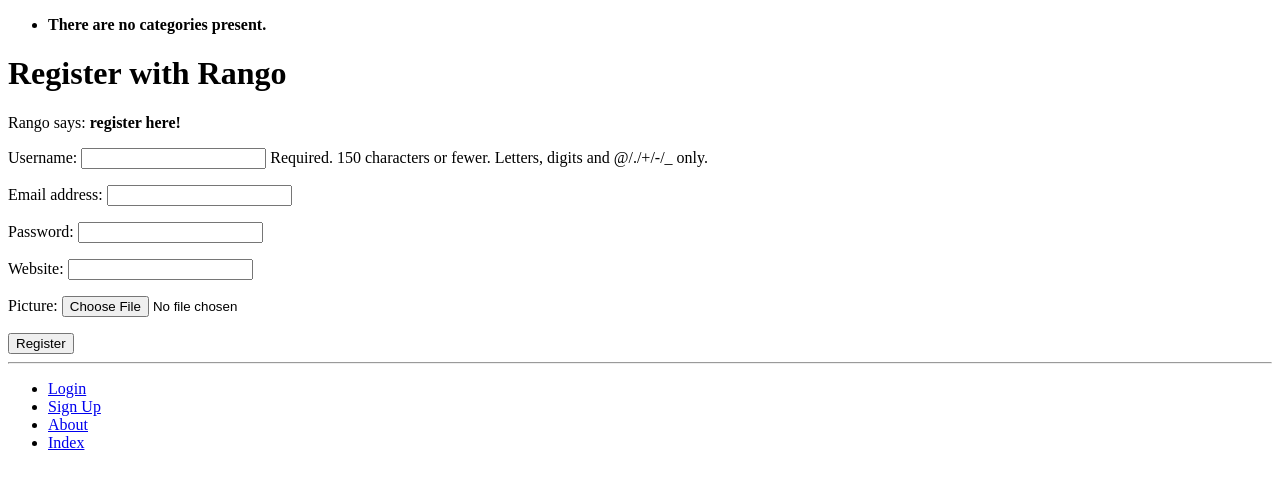
After one commit to NoobleeGt/Project_1, a Django app: page /rango/register/ in a window 1280 px wide. The commit adds this page. Shown: the top 489 px of the page. Run offline with Django 3.2, Linux system fonts and the light colour scheme; data that the repository does not hold is empty.

Commit message:
chapter 9 complete

```diff
--- a/rango/admin.py
+++ b/rango/admin.py
@@ -1,5 +1,5 @@
 from django.contrib import admin
-from .models import Category, Page
+from .models import Category, Page, UserProfile
 
 
 class CategoryAdmin(admin.ModelAdmin):
@@ -11,3 +11,4 @@ class PageAdmin(admin.ModelAdmin):
 
 admin.site.register(Category, CategoryAdmin)
 admin.site.register(Page, PageAdmin)
+admin.site.register(UserProfile)
--- a/rango/forms.py
+++ b/rango/forms.py
@@ -1,5 +1,6 @@
 from django import forms
-from .models import Category, Page
+from django.contrib.auth.models import User
+from .models import Category, Page, UserProfile
 
 
 class CategoryForm(forms.ModelForm):
@@ -30,3 +31,17 @@ class PageForm(forms.ModelForm):
     class Meta:
         model = Page
         exclude = ('category',)
+
+
+class UserForm(forms.ModelForm):
+    password = forms.CharField(widget=forms.PasswordInput())
+
+    class Meta:
+        model = User
+        fields = ('username', 'email', 'password')
+
+
+class UserProfileForm(forms.ModelForm):
+    class Meta:
+        model = UserProfile
+        fields = ('website', 'picture')
--- a/rango/models.py
+++ b/rango/models.py
@@ -1,5 +1,6 @@
 from django.db import models
 from django.template.defaultfilters import slugify
+from django.contrib.auth.models import User
 
 
 class Category(models.Model):
@@ -27,3 +28,12 @@ class Page(models.Model):
 
     def __str__(self):
         return self.title
+
+
+class UserProfile(models.Model):
+    user = models.OneToOneField(User)
+    website = models.URLField(blank=True)
+    picture = models.ImageField(upload_to='profile_images', blank=True)
+
+    def __str__(self):
+        return self.user.username
--- a/rango/templates/rango/base.html
+++ b/rango/templates/rango/base.html
@@ -29,15 +29,18 @@
 
     <div>
       <ul>
+      {% if user.is_authenticated %}
+	<li><a href="{% url 'rango:restricted' %}">Restricted Page</a></li>
+	<li><a href="{% url 'rango:logout' %}">Logout</a></li>
 	<li>
 	  <a href="{% url 'rango:add_category' %}">Add New Category</a>
 	</li>
-	<li>
-	  <a href="{% url 'rango:about' %}">About</a>
-	</li>
-	<li>
-	  <a href="{% url 'rango:index' %}">Index</a>
-	</li>
+      {% else %}
+	<li><a href="{% url 'rango:login' %}">Login</a></li>
+	<li><a href="{% url 'rango:register' %}">Sign Up</a></li>
+      {% endif %}
+	<li><a href="{% url 'rango:about' %}">About</a></li>
+	<li><a href="{% url 'rango:index' %}">Index</a></li>
       </ul>
     </div>
   </body>
--- a/rango/templates/rango/category.html
+++ b/rango/templates/rango/category.html
@@ -17,7 +17,9 @@
     {% else %}
       <strong>No pages currently in category.</strong>
     {% endif %}
-    <a href="{% url 'rango:add_page' category.slug %}">Add a Page</a><br/>
+    {% if user.is_authenticated %}
+      <a href="{% url 'rango:add_page' category.slug %}">Add a Page</a><br/>
+    {% endif %}
   {% else %}
     The specified category does not exist!
   {% endif %}
--- /dev/null
+++ b/rango/templates/rango/register.html
@@ -0,0 +1,24 @@
+{% extends "rango/base.html" %}
+{% load staticfiles %}
+
+{% block title_block %}
+  Register
+{% endblock %}
+
+{% block body_block %}
+  <h1>Register with Rango</h1>
+  {% if registered %}
+    Rango says: <strong>thank you for registering!</strong>
+    <a href="{% url 'rango:index' %}">Return to the homepage.</a><br/>
+  {% else %}
+    Rango says: <strong>register here!</strong><br/>
+    <form id="user_form" method="post" action=""
+      enctype="multipart/form-data">
+      {% csrf_token %}
+      {{ user_form.as_p }}
+      {{ profile_form.as_p }}
+
+      <input type="submit" name="submit" value="Register"/>
+    </form>
+  {% endif %}
+{% endblock %}
--- a/rango/urls.py
+++ b/rango/urls.py
@@ -5,11 +5,15 @@ app_name = 'rango'
 urlpatterns = [
     url(r'^$', views.index, name='index'),
     url(r'^about/$', views.about, name='about'),
+    url(r'^add_category/$', views.add_category, name='add_category'),
     url(r'^category/(?P<category_name_slug>[\w\-]+)/$',
         views.show_category,
         name='show_category'),
-    url(r'^add_category/$', views.add_category, name='add_category'),
     url(r'^category/(?P<category_name_slug>[\w\-]+)/add_page/$',
         views.add_page,
         name='add_page'),
+    url(r'^login/$', views.user_login, name='login'),
+    url(r'^logout/$', views.user_logout, name='logout'),
+    url(r'^register/$', views.register, name='register'),
+    url(r'^restricted/$', views.restricted, name='restricted'),
 ]
--- a/rango/views.py
+++ b/rango/views.py
@@ -1,6 +1,8 @@
+from django.contrib.auth import authenticate, login, logout
+from django.contrib.auth.decorators import login_required
 from django.shortcuts import render, redirect, get_object_or_404
 from .models import Category, Page
-from .forms import CategoryForm, PageForm
+from .forms import CategoryForm, PageForm, UserForm, UserProfileForm
 
 
 def about(request):
@@ -18,6 +20,7 @@ def index(request):
     return render(request, 'rango/index.html', context_dict)
 
 
+@login_required
 def add_category(request):
     form = CategoryForm
     if request.method == 'POST':
@@ -41,6 +44,7 @@ def show_category(request, category_name_slug):
     return render(request, 'rango/category.html', context_dict)
 
 
+@login_required
 def add_page(request, category_name_slug):
     category = get_object_or_404(Category, slug=category_name_slug)
     form = PageForm()
@@ -57,3 +61,71 @@ def add_page(request, category_name_slug):
             print(form.errors)
     context_dict = {'form': form, 'category': category}
     return render(request, 'rango/add_page.html', context_dict)
+
+
+def register(request):
+    registered = False
+    if request.method == 'POST':
+        user_form = UserForm(request.POST)
+        profile_form = UserProfileForm(request.POST)
+
+        if user_form.is_valid() and profile_form.is_valid():
+            user = user_form.save()
+            user.set_password(user.password)
+            user.save()
+
+            profile = profile_form.save(commit=False)
+            profile.user = user
+
+            if 'picture' in request.FILES:
+                profile.picture = request.FILES['picture']
+
+            profile.save()
+            registered = True
+        else:
+            print(user_form.errors, profile_form.errors)
+    else:
+        user_form = UserForm()
+        profile_form = UserProfileForm()
+
+    context_dict = {
+        'user_form': user_form,
+        'profile_form': profile_form,
+        'registered': registered
+    }
+    return render(request, 'rango/register.html', context_dict)
+
+
+def user_login(request):
+    context_dict = {}
+    if request.method == 'POST':
+        username = request.POST.get('username')
+        password = request.POST.get('password')
+
+        user = authenticate(username=username, password=password)
+
+        if user:
+            if user.is_active:
+                login(request, user)
+                return redirect('rango:index')
+            else:
+                context_dict['disabled'] = True
+                print("disabled")
+                return render(request, 'rango/login.html', context_dict)
+        else:
+            print('Invalid login details: {0}, {1}'.format(username, password))
+            context_dict['invalid'] = True
+            return render(request, 'rango/login.html', context_dict)
+    else:
+        return render(request, 'rango/login.html', context_dict)
+
+
+@login_required
+def user_logout(request):
+    logout(request)
+    return redirect('index')
+
+
+@login_required
+def restricted(request):
+    return render(request, 'rango/restricted.html')
--- a/tango_with_django_project/settings.py
+++ b/tango_with_django_project/settings.py
@@ -42,6 +42,8 @@ INSTALLED_APPS = [
     'django.contrib.messages',
     'django.contrib.staticfiles',
 ]
+
+LOGIN_URL = '/rango/login/'
 
 MEDIA_ROOT = MEDIA_DIR
 MEDIA_URL = '/media/'
@@ -109,6 +111,9 @@ AUTH_PASSWORD_VALIDATORS = [
     },
 ]
 
+AUTHENTICATION_BACKENDS = [
+    'django.contrib.auth.backends.AllowAllUsersModelBackend'
+]
 
 # Internationalization
 # https://docs.djangoproject.com/en/1.11/topics/i18n/
```
Also changed, not shown: rango/templates/rango/index.html (+7 -1 lines), rango/templates/rango/login.html (added, +24 -0 lines), rango/templates/rango/restricted.html (added, +11 -0 lines), media/profile_images/20150112_152602.jpg (added), rango/migrations/0006_userprofile.py (added).
